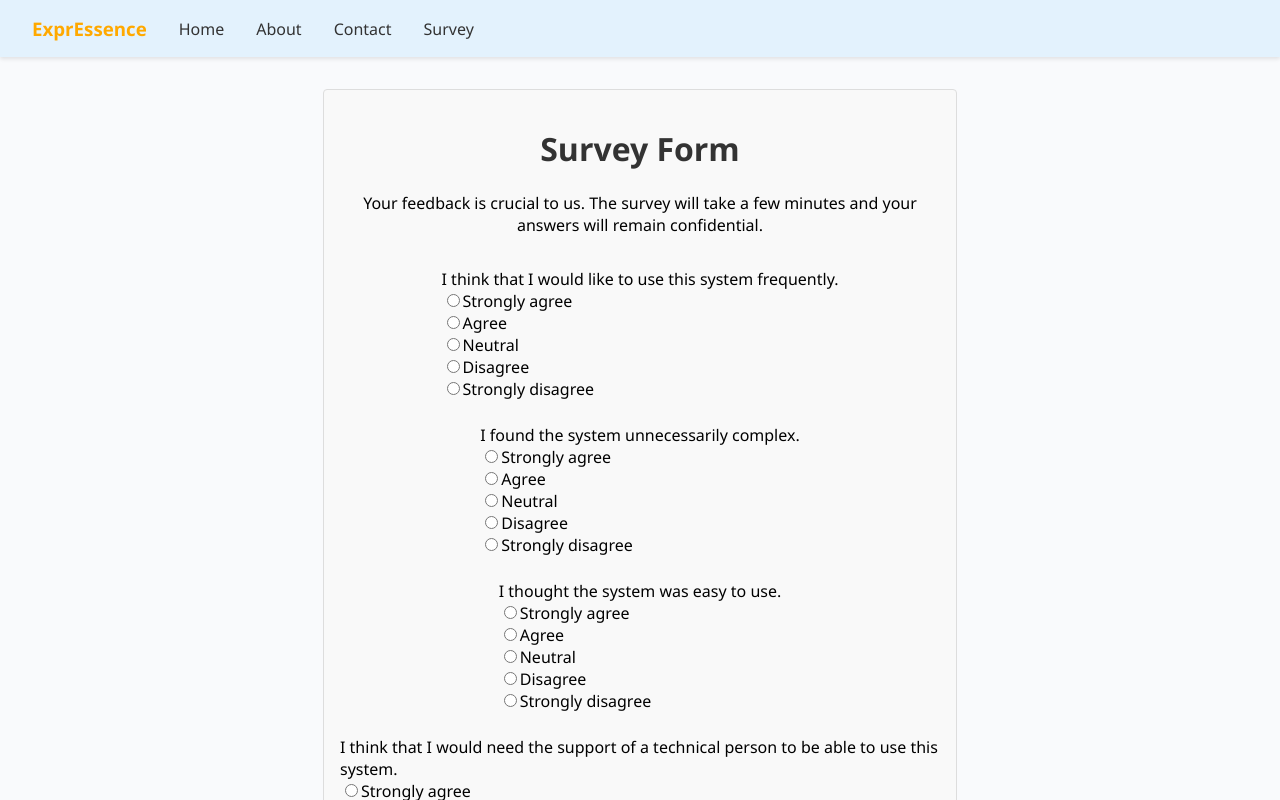
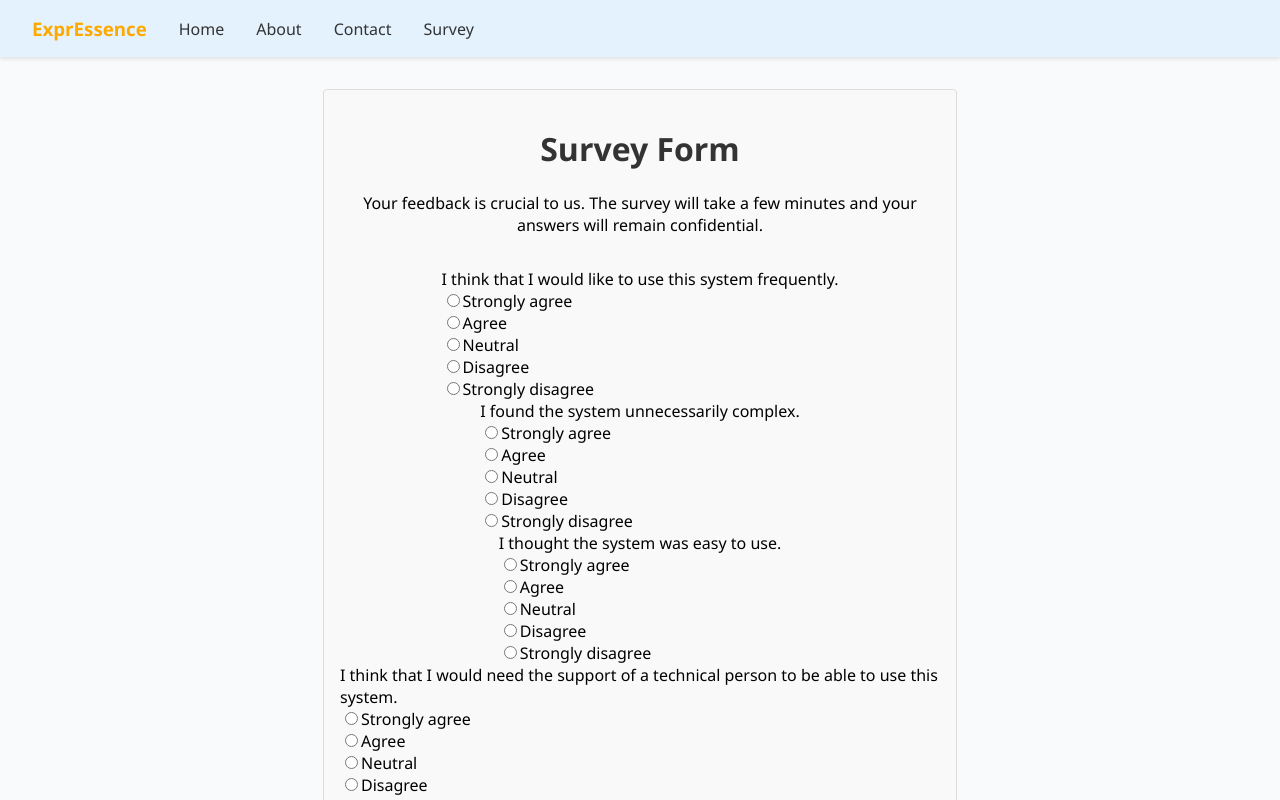
Before and after one commit to xCamelot2001/project-fea-webapp, a React (Create React App) app in the folder client/: page /survey in a window 1280 px wide. Shown: the top 800 px of the page. Built offline with nearby package versions, Linux system fonts and the light colour scheme.

Commit message:
Refactor survey page styling and fix radio option margin in Survey.css

```diff
--- a/client/src/assests/styles/Survey.css
+++ b/client/src/assests/styles/Survey.css
@@ -69,14 +69,6 @@
   margin-top: 1em;
 }
 
-.survey-question {
-  margin-bottom: 1.5em; /* Adjust this value to increase/decrease space between questions */
-}
-
-.radio-group {
-  margin-bottom: 0.5em; /* Adjust this value to increase/decrease space between question and options */
-}
-
 /* Add or adjust this style in your RadioGroup component */
 .radio-group label {
   display: block;
```
